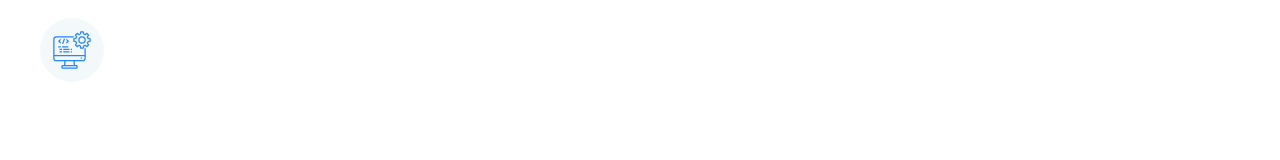
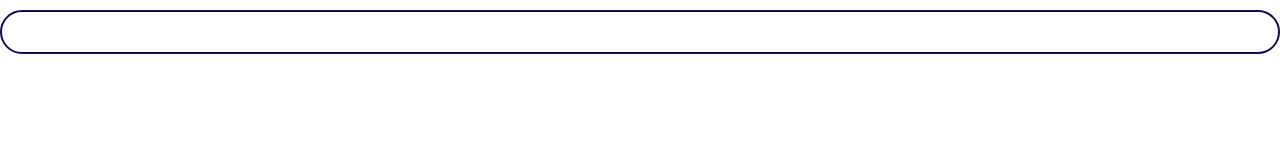
Before and after one commit to CrossHoly234/web, a plain HTML site: page index.html in a window 1280 px wide. Drawn offline with Linux system fonts and the light colour scheme.

Commit message:
creating and styling buttons

```diff
--- a/css/style.css
+++ b/css/style.css
@@ -5,6 +5,10 @@
     --color-heading: #1b0760;
     --color-body: #918ca4;
 
+}
+
+*, *::after, *::before{
+    box-sizing: border-box;
 }
 
 /* typography */
@@ -177,3 +181,66 @@ a{
     justify-content: center;
     align-items: center;
 }
+
+/* buttons */
+
+.btn{
+     border-radius: 40px;
+     border: 0;
+     cursor: pointer;
+     font-size: 1.8rem;
+     font-weight: 600;
+     margin: 1rem 0;
+     padding: 2rem 3rem;
+     text-align: center;
+     text-transform: uppercase;
+     white-space: nowrap;
+
+}
+
+.btn--outline{
+    background: none;
+    border: 0.2rem solid var(--color-heading);
+    color: var(--color-heading);
+}
+
+.btn--outline:hover{
+    color: #fff;
+    background: var(--color-heading);
+}
+
+.btn--primary{
+    background: var(--color-primary);
+}
+
+.btn--primary:hover{
+    background: #3a8ffd
+}
+
+.btn--secondary{
+    background-color: var(--color-secondary);
+    color: #fff;
+}
+
+.btn--secondary:hover{
+    background: #00c8eb
+}
+.btn--accent{
+    background-color: var(--color-accent);
+    color: #fff;
+}
+
+.btn--secondary:hover{
+    background: #ec3000
+}
+
+.btn--block{
+    display: inline-block;
+    width: 100%;
+}
+
+@media screen  and (min-width: 1024px){
+    .btn{
+        font-size: 1.5rem;
+    }
+}
--- a/index.html
+++ b/index.html
@@ -14,12 +14,6 @@
     <link rel="stylesheet" href="css/style.css" />
   </head>
   <body>
-    <ul>
-      <span class="icon-container">
-        <svg class="icon icon--primary">
-          <use xlink:href="/images/sprite.svg#computer"></use>
-        </svg>
-      </span>
-    </ul>
+    <button class="btn btn--outline btn--block"></button>
   </body>
 </html>
```
